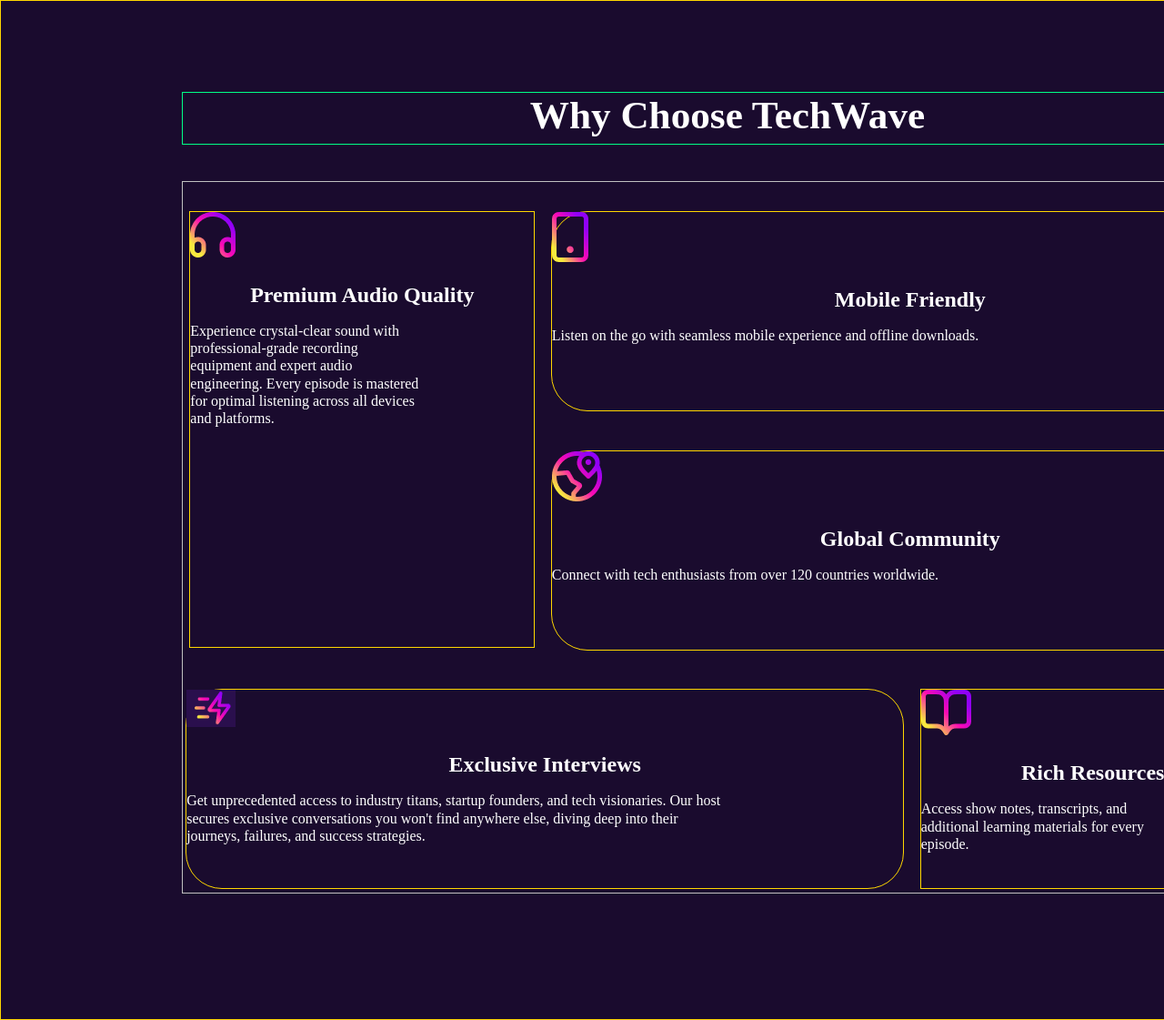
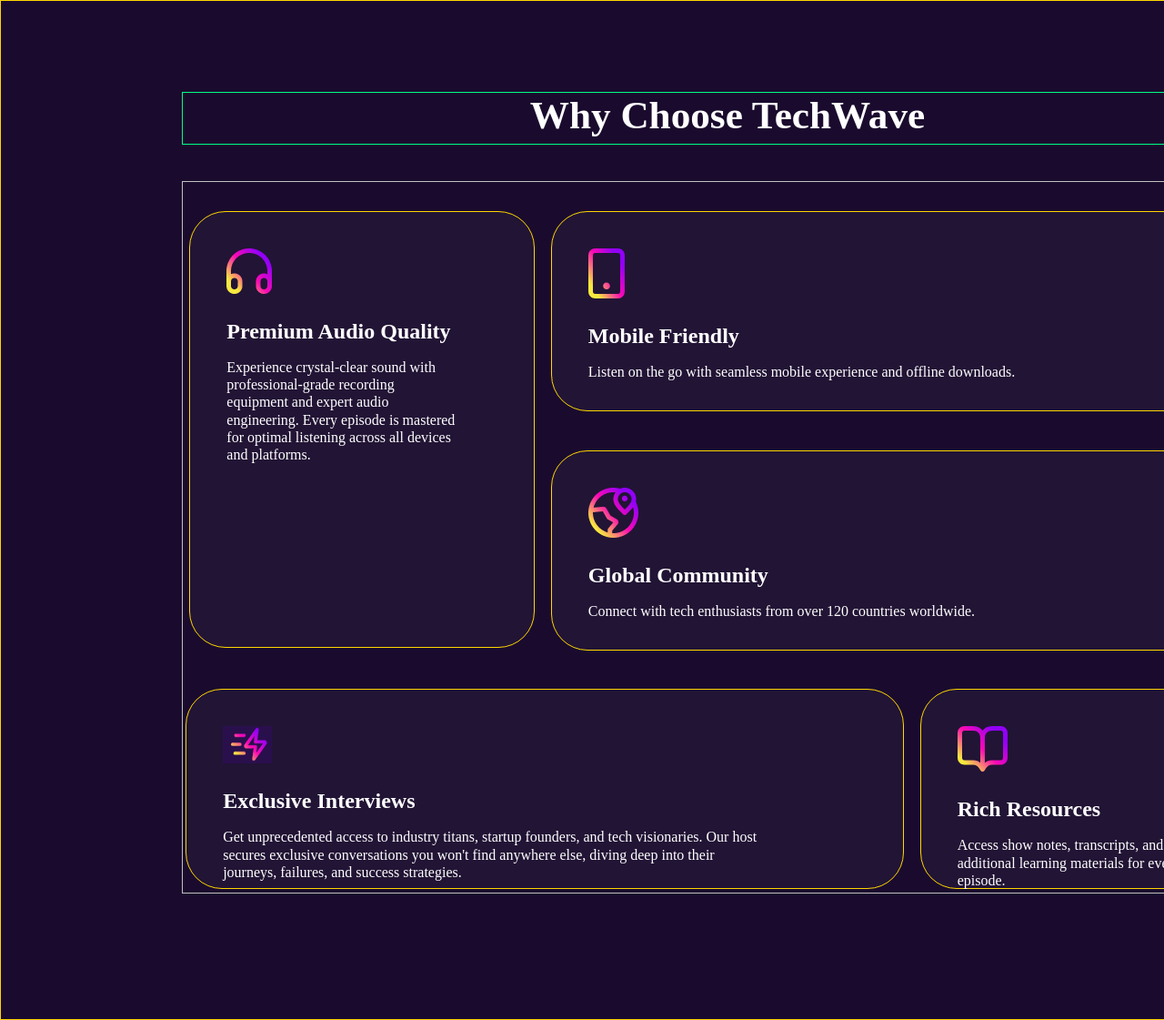
Before and after one commit to rakibmur420-source/B13-assignment-2, a plain HTML site: page index.html in a window 1280 px wide. Shown: the part 1498-2619 px from the top of the page at 91% size. Drawn offline with Linux system fonts and the light colour scheme.

Commit message:
new code add

```diff
--- a/style/style.css
+++ b/style/style.css
@@ -216,6 +216,9 @@
     margin-top: 2rem;
      width: 380px;
      height: 480px;
+     padding: 40px;
+     border-radius: 40px;
+     background-color: rgba(255, 255, 255, 0.034);
     border: 1px solid gold;
 }
 
@@ -225,6 +228,9 @@
     margin-top: 2rem;
     width: 380px;
      height: 220px;
+    padding: 40px;
+    border-radius: 40px;
+    background-color: rgba(255, 255, 255, 0.034);
     border: 1px solid gold;
 }
 
@@ -235,6 +241,8 @@
          width: 790px;
          height: 220px;
          border-radius: 40px;
+              background-color: rgba(255, 255, 255, 0.034);
+           padding: 40px;
          box-shadow: #351165;
         border: 1px solid gold;
     }
@@ -252,6 +260,7 @@
         height: 58px;
        margin-top: 100px;
        font-size: 1.8rem;
+       text-align: center;
         border:1px solid #00FF88;
     }
 .card{
@@ -267,7 +276,5 @@
 }
 #choose h2{
     color: #FFFFFF;
-    text-align:center;
-
 
 }
```
